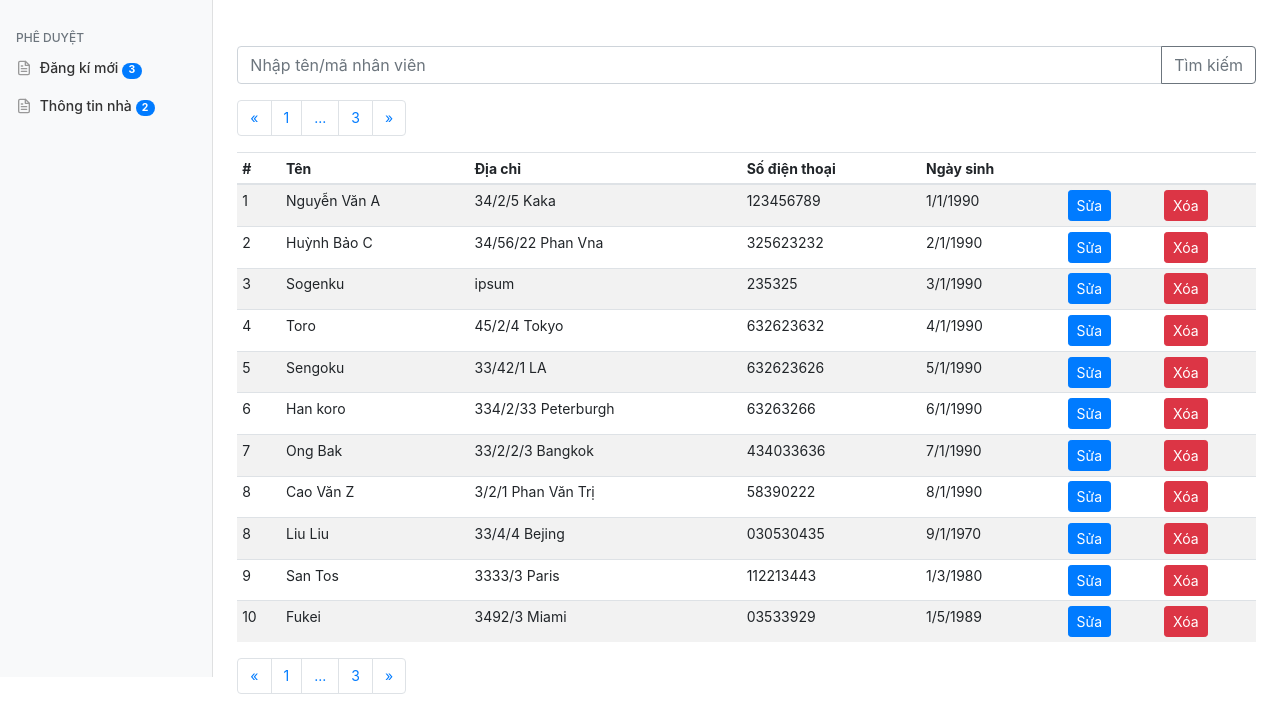
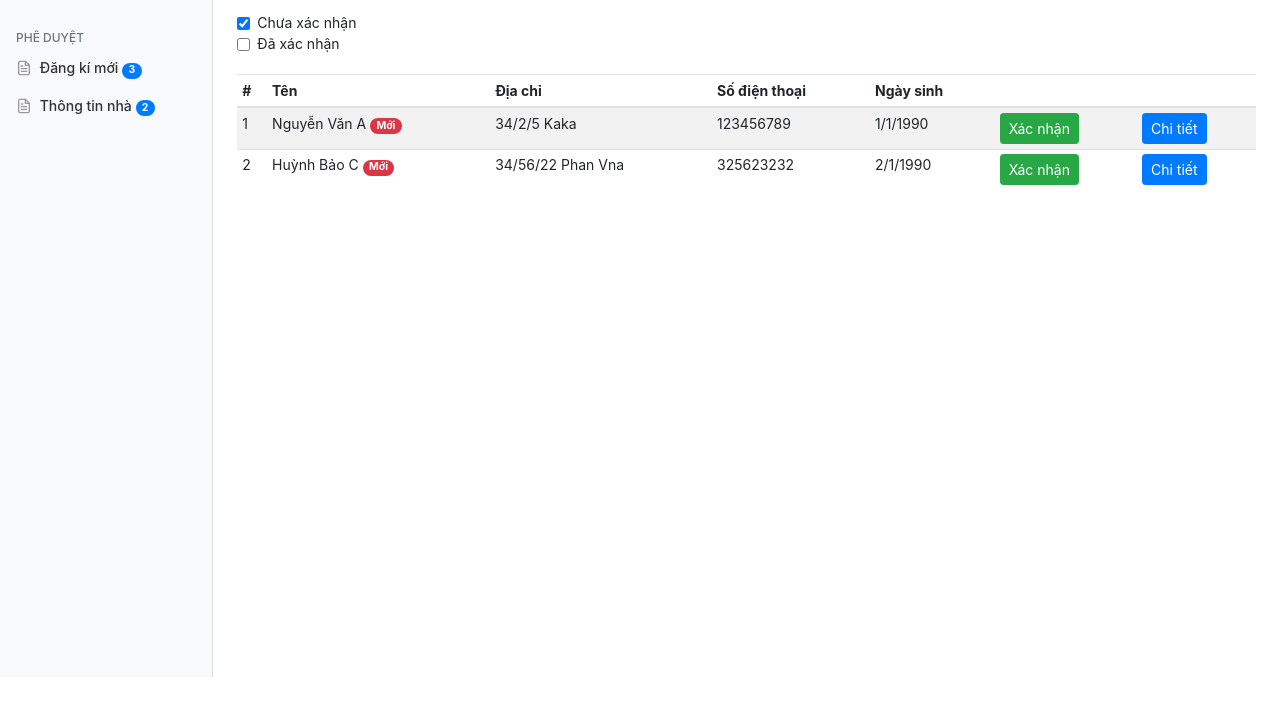
Before and after one commit to anhthainguyen/QuanLyNhaThue, a plain HTML site: page admin-pheduyet-dangkimoi.html in a window 1280 px wide. Shown: the part 123-833 px from the top of the page. After the commit the page ends 800 px from the top, so only its background shows below. Drawn offline with nearby package versions, Linux system fonts and the light colour scheme.

Commit message:
Thêm hai trang phê duyệt

```diff
--- a/admin-pheduyet-dangkimoi.html
+++ b/admin-pheduyet-dangkimoi.html
@@ -88,34 +88,20 @@
 
     <main role="main" class="col-md-9 ml-sm-auto col-lg-10 px-4"><div class="chartjs-size-monitor" style="position: absolute; left: 0px; top: 0px; right: 0px; bottom: 0px; overflow: hidden; pointer-events: none; visibility: hidden; z-index: -1;"><div class="chartjs-size-monitor-expand" style="position:absolute;left:0;top:0;right:0;bottom:0;overflow:hidden;pointer-events:none;visibility:hidden;z-index:-1;"><div style="position:absolute;width:1000000px;height:1000000px;left:0;top:0"></div></div><div class="chartjs-size-monitor-shrink" style="position:absolute;left:0;top:0;right:0;bottom:0;overflow:hidden;pointer-events:none;visibility:hidden;z-index:-1;"><div style="position:absolute;width:200%;height:200%;left:0; top:0"></div></div></div>
       <div class="d-flex justify-content-between flex-wrap flex-md-nowrap align-items-center pt-3 pb-2 mb-3 border-bottom">
-        <h1 class="h2">Quản lý người dùng</h1>
+        <h1 class="h2">Phê duyệt thông tin người dùng</h1>
       </div>
-      <div class="search-input input-group mb-3">
-          <input type="text" class="form-control" placeholder="Nhập tên/mã nhân viên" aria-label="Recipient's username" aria-describedby="basic-addon2">
-          <div class="input-group-append">
-            <button class="btn btn-outline-secondary" type="button">Tìm kiếm</button>
+      <form>
+          <div class="form-check">
+            <input type="checkbox" class="form-check-input" id="exampleCheck1" checked>
+            <label class="form-check-label" for="exampleCheck1">Chưa xác nhận</label>
           </div>
-        </div>
-      <div class="table-responsive">
-          <nav aria-label="Page navigation example">
-              <ul class="pagination">
-                <li class="page-item">
-                  <a class="page-link" href="#" aria-label="Previous">
-                    <span aria-hidden="true">&laquo;</span>
-                    <span class="sr-only">Previous</span>
-                  </a>
-                </li>
-                <li class="page-item"><a class="page-link" href="#">1</a></li>
-                <li class="page-item"><a class="page-link" href="#">...</a></li>
-                <li class="page-item"><a class="page-link" href="#">3</a></li>
-                <li class="page-item">
-                  <a class="page-link" href="#" aria-label="Next">
-                    <span aria-hidden="true">&raquo;</span>
-                    <span class="sr-only">Next</span>
-                  </a>
-                </li>
-              </ul>
-            </nav>
+          <div class="form-check">
+              <input type="checkbox" class="form-check-input" id="exampleCheck1">
+              <label class="form-check-label" for="exampleCheck1">Đã xác nhận</label>
+            </div>
+      </form>
+
+      <div class="table-responsive" style="margin-top: 20px">
         <table class="table table-striped table-sm">
           <thead>
             <tr>
@@ -131,124 +117,24 @@
           <tbody>
             <tr>
               <td>1</td>
-              <td>Nguyễn Văn A</td>
+              <td>Nguyễn Văn A <span class="badge badge-danger badge-pill">Mới</span></td>
               <td>34/2/5 Kaka</td>
               <td>123456789</td>
               <td>1/1/1990</td>
-              <td><a class="btn btn-primary btn-sm" href="#">Sửa</a></td>
-              <td><a class="btn btn-danger btn-sm" href="#">Xóa</a></td>
+              <td><a class="btn btn-success btn-sm" href="#">Xác nhận</a></td>
+              <td><a class="btn btn-primary btn-sm" href="#">Chi tiết</a></td>
             </tr>
             <tr>
               <td>2</td>
-              <td>Huỳnh Bảo C</td>
+              <td>Huỳnh Bảo C <span class="badge badge-danger badge-pill">Mới</span></td>
               <td>34/56/22 Phan Vna</td>
               <td>325623232</td>
               <td>2/1/1990</td>
-              <td><a class="btn btn-primary btn-sm" href="#">Sửa</a></td>
-              <td><a class="btn btn-danger btn-sm" href="#">Xóa</a></td>
-            </tr>
-            <tr>
-              <td>3</td>
-              <td>Sogenku</td>
-              <td>ipsum</td>
-              <td>235325</td>
-              <td>3/1/1990</td>
-              <td><a class="btn btn-primary btn-sm" href="#">Sửa</a></td>
-              <td><a class="btn btn-danger btn-sm" href="#">Xóa</a></td>
-            </tr>
-            <tr>
-              <td>4</td>
-              <td>Toro</td>
-              <td>45/2/4 Tokyo</td>
-              <td>632623632</td>
-              <td>4/1/1990</td>
-              <td><a class="btn btn-primary btn-sm" href="#">Sửa</a></td>
-              <td><a class="btn btn-danger btn-sm" href="#">Xóa</a></td>
-            </tr>
-            <tr>
-              <td>5</td>
-              <td>Sengoku</td>
-              <td>33/42/1 LA</td>
-              <td>632623626</td>
-              <td>5/1/1990</td>
-              <td><a class="btn btn-primary btn-sm" href="#">Sửa</a></td>
-              <td><a class="btn btn-danger btn-sm" href="#">Xóa</a></td>
-            </tr>
-            <tr>
-              <td>6</td>
-              <td>Han koro</td>
-              <td>334/2/33 Peterburgh</td>
-              <td>63263266</td>
-              <td>6/1/1990</td>
-              <td><a class="btn btn-primary btn-sm" href="#">Sửa</a></td>
-              <td><a class="btn btn-danger btn-sm" href="#">Xóa</a></td>
-            </tr>
-            <tr>
-              <td>7</td>
-              <td>Ong Bak</td>
-              <td>33/2/2/3 Bangkok</td>
-              <td>434033636</td>
-              <td>7/1/1990</td>
-              <td><a class="btn btn-primary btn-sm" href="#">Sửa</a></td>
-              <td><a class="btn btn-danger btn-sm" href="#">Xóa</a></td>
-            </tr>
-            <tr>
-              <td>8</td>
-              <td>Cao Văn Z</td>
-              <td>3/2/1 Phan Văn Trị</td>
-              <td>58390222</td>
-              <td>8/1/1990</td>
-              <td><a class="btn btn-primary btn-sm" href="#">Sửa</a></td>
-              <td><a class="btn btn-danger btn-sm" href="#">Xóa</a></td>
-            </tr>
-            <tr>
-              <td>8</td>
-              <td>Liu Liu</td>
-              <td>33/4/4 Bejing</td>
-              <td>030530435</td>
-              <td>9/1/1970</td>
-              <td><a class="btn btn-primary btn-sm" href="#">Sửa</a></td>
-              <td><a class="btn btn-danger btn-sm" href="#">Xóa</a></td>
-            </tr>
-            <tr>
-              <td>9</td>
-              <td>San Tos</td>
-              <td>3333/3 Paris</td>
-              <td>112213443</td>
-              <td>1/3/1980</td>
-              <td><a class="btn btn-primary btn-sm" href="#">Sửa</a></td>
-              <td><a class="btn btn-danger btn-sm" href="#">Xóa</a></td>
-            </tr>
-            <tr>
-              <td>10</td>
-              <td>Fukei</td>
-              <td>3492/3 Miami</td>
-              <td>03533929</td>
-              <td>1/5/1989</td>
-              <td><a class="btn btn-primary btn-sm" href="#">Sửa</a></td>
-              <td><a class="btn btn-danger btn-sm" href="#">Xóa</a></td>
+              <td><a class="btn btn-success btn-sm" href="#">Xác nhận</a></td>
+              <td><a class="btn btn-primary btn-sm" href="#">Chi tiết</a></td>
             </tr>
           </tbody>
         </table>
-        <nav aria-label="Page navigation example">
-          <ul class="pagination">
-            <li class="page-item">
-              <a class="page-link" href="#" aria-label="Previous">
-                <span aria-hidden="true">&laquo;</span>
-                <span class="sr-only">Previous</span>
-              </a>
-            </li>
-            <li class="page-item"><a class="page-link" href="#">1</a></li>
-            <li class="page-item"><a class="page-link" href="#">...</a></li>
-            <li class="page-item"><a class="page-link" href="#">3</a></li>
-            <li class="page-item">
-              <a class="page-link" href="#" aria-label="Next">
-                <span aria-hidden="true">&raquo;</span>
-                <span class="sr-only">Next</span>
-              </a>
-            </li>
-          </ul>
-        </nav>
       </div>
     </main>
 
```
Also changed, not shown: admin-pheduyet-thongtinnha.html (+1 -1 lines).
